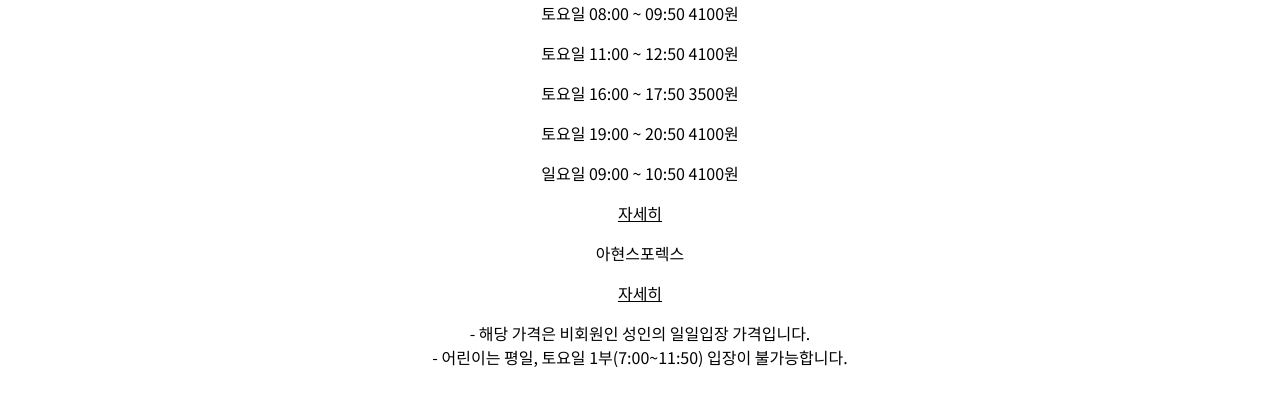
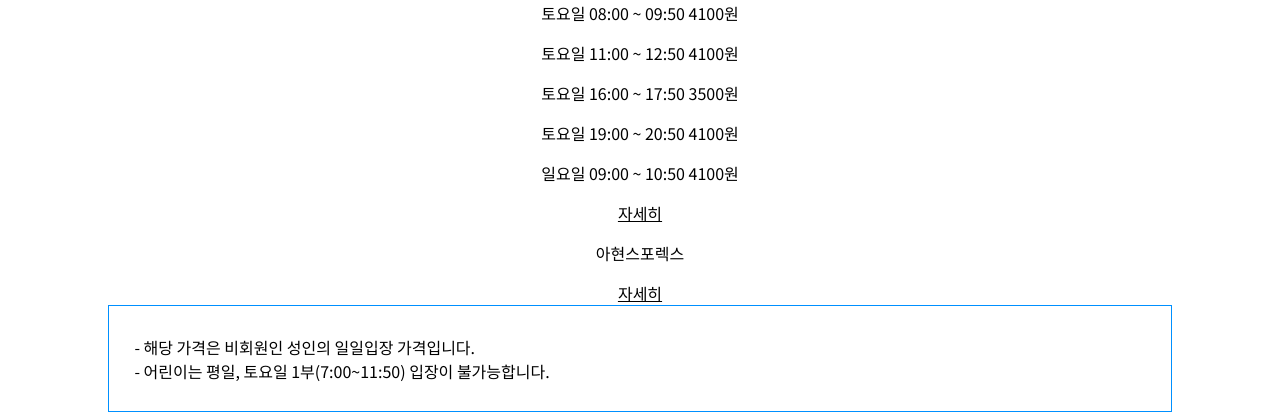
Before and after one commit to jeanP-tech/Swimming-Website, a Django app: template swimapp/templates/swimapp/pool.html in a window 1280 px wide. Shown: the part 856-1276 px from the top of the page. Before the commit the page ends 1223 px from the top, so only its background shows below. Run offline with Django 3.2, Linux system fonts and the light colour scheme; the template is opened without the code that fills it: values that come from a table or form of the project are taken from there, others are empty; data comes from the database, SQL or seed files in the repository; both versions use the stored data as it was after the commit.

Commit message:
note box add

```diff
--- a/swimapp/static/swimapp/css/style.css
+++ b/swimapp/static/swimapp/css/style.css
@@ -93,6 +93,16 @@ body{
   text-decoration: underline;
 }
 
+#note_contents{
+  width: 80%;
+  border: solid 1px #0090ff;
+  margin-left: 80px;
+  margin-right: 80px;
+  margin: auto;
+  text-align: left;
+  padding: 1% 2%;
+}
+
 .form_select{
   width: 100px;
   padding: 16px 20px;
```
Also changed, not shown: swimapp/templates/swimapp/pool.html (+0 -7 lines), db.sqlite3.
